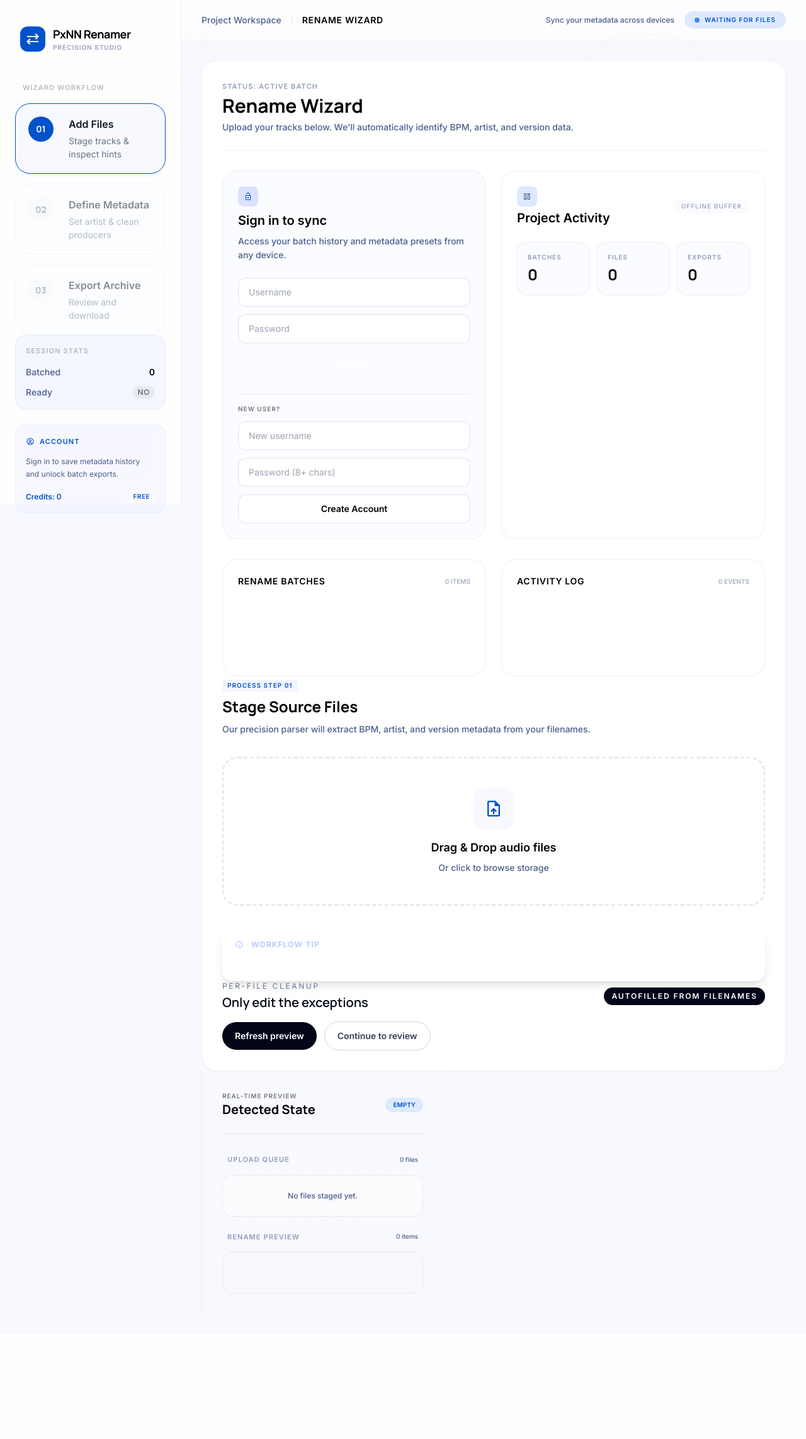
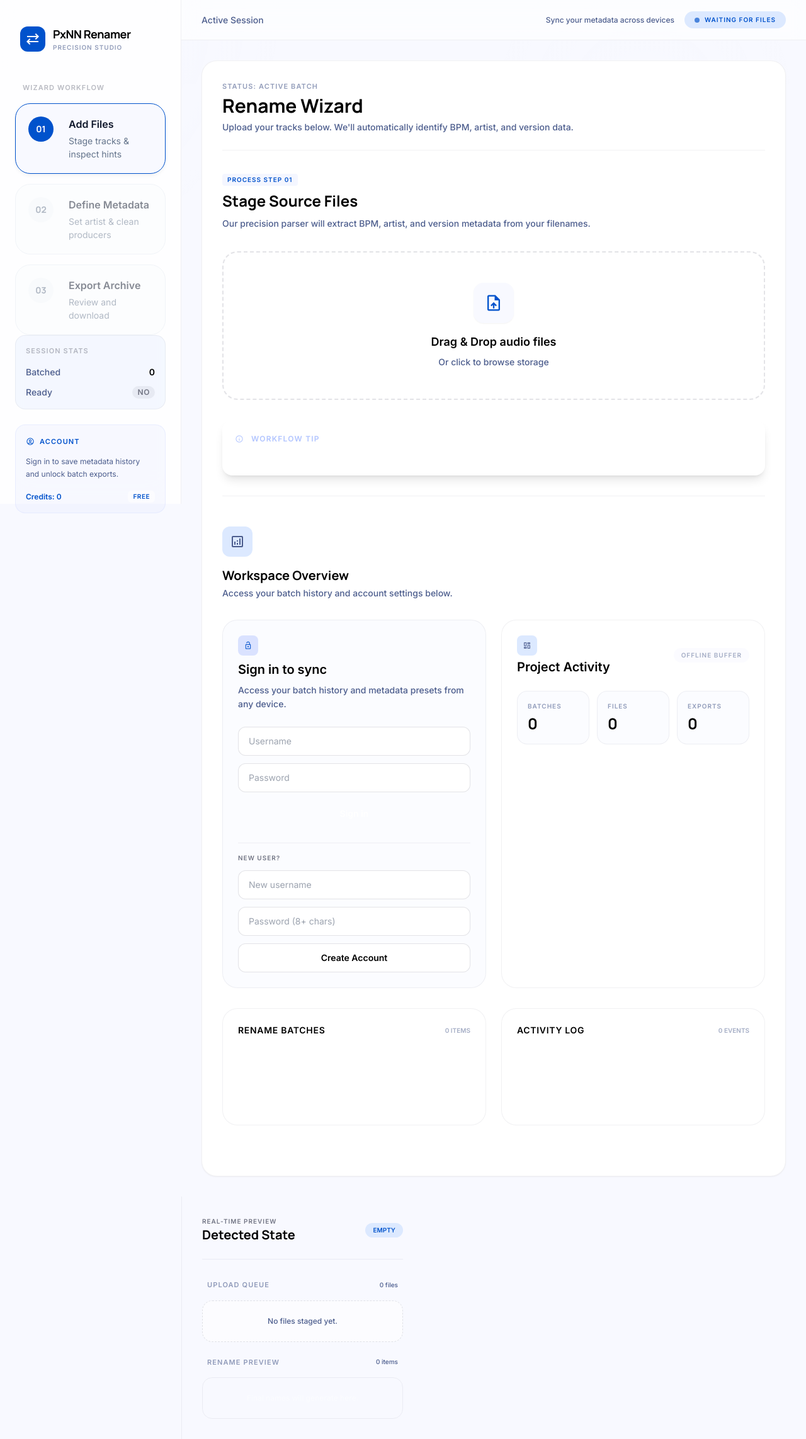
Before and after one commit to sjpenn/pxnn_renamer, a FastAPI app: page / in a window 1280 px wide. Shown: the whole page at 63% size. Before the commit the page ends 2086 px from the top, so only its background shows below. Run offline with FastAPI, Linux system fonts and the light colour scheme; some libraries are stand-ins or nearby versions.

Commit message:
feat: implement file staging and metadata definition wizard with updated PBKDF2 security and debug registration utility

```diff
--- /dev/null
+++ b/backend/__init__.py
@@ -0,0 +1 @@
+# Marks this directory as a Python package
--- /dev/null
+++ b/backend/app/__init__.py
@@ -0,0 +1 @@
+# Marks this directory as a Python package
--- a/backend/app/core/security.py
+++ b/backend/app/core/security.py
@@ -10,7 +10,7 @@ from ..database.models import User
 from ..database.session import get_db
 from .config import settings
 
-pwd_context = CryptContext(schemes=["bcrypt"], deprecated="auto")
+pwd_context = CryptContext(schemes=["pbkdf2_sha256"], deprecated="auto")
 
 
 def hash_password(password: str) -> str:
--- a/frontend/templates/index.html
+++ b/frontend/templates/index.html
@@ -125,9 +125,7 @@
             <!-- Header Bar -->
             <header class="sticky top-0 z-30 flex h-16 w-full items-center justify-between border-b border-outline/10 bg-white/60 px-8 backdrop-blur-md">
                 <div class="flex items-center gap-4">
-                    <p class="text-sm font-medium text-secondary">Project Workspace</p>
-                    <span class="h-4 w-[1px] bg-outline/20"></span>
-                    <h2 class="text-sm font-bold text-deep-slate uppercase tracking-wider">Rename Wizard</h2>
+                    <p class="text-sm font-medium text-secondary">Active Session</p>
                 </div>
                 <div class="flex items-center gap-4">
                     <div id="header-auth-pill" class="text-xs font-medium text-secondary">
@@ -153,118 +151,8 @@
                             </p>
                         </div>
                     </div>
-
                     <div class="mt-8 space-y-8">
                         <div id="billing-banner" class="hidden rounded-2xl border border-emerald-200 bg-emerald-50 px-5 py-4 text-sm text-emerald-900"></div>
-
-                        <div class="grid gap-6 lg:grid-cols-2">
-                            <!-- Auth Panel -->
-                            <div class="rounded-3xl border border-outline/10 bg-surface-bright/50 p-6">
-                                <div id="signed-out-shell" class="space-y-6">
-                                    <div class="space-y-2">
-                                        <div class="flex h-8 w-8 items-center justify-center rounded-lg bg-primary-fixed text-primary-container">
-                                            <span class="material-symbols-outlined text-sm">lock_open</span>
-                                        </div>
-                                        <h3 class="text-xl font-bold text-deep-slate">Sign in to sync</h3>
-                                        <p class="text-sm text-secondary font-medium leading-relaxed">
-                                            Access your batch history and metadata presets from any device.
-                                        </p>
-                                    </div>
-
-                                    <div id="auth-feedback" class="hidden rounded-xl border border-red-100 bg-red-50 px-4 py-2 text-xs text-red-600"></div>
-
-                                    <form id="login-form" class="space-y-3">
-                                        <input name="username" type="text" placeholder="Username" class="w-full rounded-xl border border-outline/20 bg-white px-4 py-3 text-sm outline-none transition focus:border-primary-container focus:ring-2 focus:ring-primary-fixed" required>
-                                        <input name="password" type="password" placeholder="Password" class="w-full rounded-xl border border-outline/20 bg-white px-4 py-3 text-sm outline-none transition focus:border-primary-container focus:ring-2 focus:ring-primary-fixed" required>
-                                        <button type="submit" class="w-full rounded-xl bg-deep-slate py-3 text-sm font-bold text-white transition hover:bg-slate-800">
-                                            Sign in
-                                        </button>
-                                    </form>
-
-                                    <form id="register-form" class="space-y-3 pt-4 border-t border-outline/10">
-                                        <p class="text-[10px] font-bold uppercase tracking-widest text-outline">New user?</p>
-                                        <input name="username" type="text" placeholder="New username" class="w-full rounded-xl border border-outline/20 bg-white px-4 py-3 text-sm outline-none transition focus:border-primary-container focus:ring-2 focus:ring-primary-fixed" required>
-                                        <input name="password" type="password" placeholder="Password (8+ chars)" class="w-full rounded-xl border border-outline/20 bg-white px-4 py-3 text-sm outline-none transition focus:border-primary-container focus:ring-2 focus:ring-primary-fixed" required>
-                                        <button type="submit" class="w-full rounded-xl border border-outline/20 bg-white py-3 text-sm font-bold text-deep-slate transition hover:border-deep-slate">
-                                            Create Account
-                                        </button>
-                                    </form>
-                                </div>
-
-                                <div id="signed-in-shell" class="hidden space-y-6">
-                                    <div class="flex items-start justify-between">
-                                        <div class="space-y-2">
-                                            <div class="flex h-8 w-8 items-center justify-center rounded-lg bg-emerald-100 text-emerald-700">
-                                                <span class="material-symbols-outlined text-sm">check_circle</span>
-                                            </div>
-                                            <h3 id="auth-username" class="text-xl font-bold text-deep-slate">Username</h3>
-                                            <p class="text-sm text-secondary font-medium">Session synced to your profile</p>
-                                        </div>
-                                        <button id="logout-button" class="text-xs font-bold text-red-500 hover:text-red-700">LOGOUT</button>
-                                    </div>
-                                    <div class="grid grid-cols-2 gap-3">
-                                        <div class="rounded-xl bg-primary-container p-4 text-white">
-                                            <p class="text-[10px] font-bold uppercase tracking-widest opacity-70">Power Credits</p>
-                                            <p id="auth-credit-balance" class="mt-1 text-2xl font-display font-bold">0</p>
-                                        </div>
-                                        <div class="rounded-xl bg-white border border-outline/10 p-4">
-                                            <p class="text-[10px] font-bold uppercase tracking-widest text-outline">Plan Status</p>
-                                            <p id="auth-plan-status" class="mt-1 text-xl font-bold text-deep-slate">Free</p>
-                                        </div>
-                                    </div>
-                                </div>
-                            </div>
-
-                            <!-- Dashboard Panel -->
-                            <div class="rounded-3xl border border-outline/10 bg-white p-6">
-                                <div class="flex items-center justify-between mb-6">
-                                    <div class="space-y-1">
-                                        <div class="flex h-8 w-8 items-center justify-center rounded-lg bg-surface-container-high text-secondary">
-                                            <span class="material-symbols-outlined text-sm">dashboard</span>
-                                        </div>
-                                        <h3 class="text-xl font-bold text-deep-slate">Project Activity</h3>
-                                    </div>
-                                    <div id="dashboard-user-badge" class="text-[10px] font-bold uppercase tracking-widest text-secondary opacity-50 bg-surface-bright px-3 py-1 rounded-full">
-                                        Offline Buffer
-                                    </div>
-                                </div>
-
-                                <div class="grid grid-cols-3 gap-3">
-                                    <div class="rounded-2xl border border-outline/10 bg-surface-bright/50 p-4">
-                                        <p class="text-[10px] font-bold uppercase tracking-widest text-secondary opacity-60">Batches</p>
-                                        <p id="dashboard-total-batches" class="mt-1 text-2xl font-display font-bold text-deep-slate">0</p>
-                                    </div>
-                                    <div class="rounded-2xl border border-outline/10 bg-surface-bright/50 p-4">
-                                        <p class="text-[10px] font-bold uppercase tracking-widest text-secondary opacity-60">Files</p>
-                                        <p id="dashboard-total-files" class="mt-1 text-2xl font-display font-bold text-deep-slate">0</p>
-                                    </div>
-                                    <div class="rounded-2xl border border-outline/10 bg-surface-bright/50 p-4">
-                                        <p class="text-[10px] font-bold uppercase tracking-widest text-secondary opacity-60">Exports</p>
-                                        <p id="dashboard-total-downloads" class="mt-1 text-2xl font-display font-bold text-deep-slate">0</p>
-                                    </div>
-                                </div>
-                            </div>
-                        </div>
-
-                        <!-- Content Panels -->
-                        <div class="grid gap-6 xl:grid-cols-2">
-                            <div class="rounded-3xl border border-outline/10 bg-white p-6">
-                                <div class="flex items-center justify-between mb-4">
-                                    <h4 class="text-sm font-bold text-deep-slate uppercase tracking-wider">Rename Batches</h4>
-                                    <span id="batch-list-count" class="text-[10px] font-bold text-secondary opacity-50">0 ITEMS</span>
-                                </div>
-                                <div id="batch-list" class="space-y-3 min-h-[100px]"></div>
-                            </div>
-
-                            <div class="rounded-3xl border border-outline/10 bg-white p-6">
-                                <div class="flex items-center justify-between mb-4">
-                                    <h4 class="text-sm font-bold text-deep-slate uppercase tracking-wider">Activity Log</h4>
-                                    <span id="activity-list-count" class="text-[10px] font-bold text-secondary opacity-50">0 EVENTS</span>
-                                </div>
-                                <div id="activity-list" class="space-y-3 min-h-[100px]"></div>
-                            </div>
-                        </div>
-                    </div>
 
                         <!-- Wizard Lockout Overlay -->
                         <div id="wizard-lockout" class="hidden rounded-2xl border border-dashed border-primary-container/30 bg-primary-fixed/20 p-8 text-center">
@@ -392,24 +280,23 @@
                                     </p>
                                 </div>
                             </div>
-                    </section>
 
-                                <div class="space-y-4">
+                            <div class="space-y-4 pt-4 border-t border-outline/10">
                                 <div class="flex items-center justify-between">
                                     <div>
-                                            <p class="text-xs uppercase tracking-[0.22em] text-slate-500">Per-file cleanup</p>
-                                            <h4 class="mt-1 font-display text-xl text-slate-950">Only edit the exceptions</h4>
+                                        <p class="text-xs font-bold uppercase tracking-widest text-secondary opacity-60">Per-file cleanup</p>
+                                        <h4 class="mt-1 font-display text-xl text-deep-slate">Only edit the exceptions</h4>
                                     </div>
-                                        <span class="rounded-full bg-slate-950 px-3 py-1.5 text-xs font-semibold uppercase tracking-[0.16em] text-white">Autofilled from filenames</span>
+                                    <span class="rounded-full bg-deep-slate px-3 py-1.5 text-[10px] font-bold uppercase tracking-widest text-white">Autofilled from filenames</span>
                                 </div>
                                 <div id="metadata-editor-list" class="space-y-4"></div>
                             </div>
 
                             <div class="flex flex-wrap items-center gap-3">
-                                    <button id="refresh-preview" type="button" class="inline-flex items-center rounded-full bg-slate-950 px-5 py-3 text-sm font-semibold text-white transition hover:bg-slate-800">
+                                <button id="refresh-preview" type="button" class="inline-flex items-center rounded-xl bg-deep-slate px-6 py-3 text-sm font-bold text-white transition hover:bg-slate-800">
                                     Refresh preview
                                 </button>
-                                    <button id="go-review" type="button" class="inline-flex items-center rounded-full border border-slate-300 px-5 py-3 text-sm font-semibold text-slate-700 transition hover:border-slate-950 hover:text-slate-950">
+                                <button id="go-review" type="button" class="inline-flex items-center rounded-xl border border-outline/20 bg-white px-6 py-3 text-sm font-bold text-deep-slate transition hover:border-deep-slate">
                                     Continue to review
                                 </button>
                             </div>
@@ -468,6 +355,124 @@
                                 </div>
                             </div>
                         </section>
+
+                        <div class="pt-12 border-t border-outline/10 hidden md:block">
+                            <div class="flex h-12 w-12 items-center justify-center rounded-xl bg-surface-container-high text-secondary mb-4">
+                                <span class="material-symbols-outlined">analytics</span>
+                            </div>
+                            <h3 class="text-xl font-display font-bold text-deep-slate">Workspace Overview</h3>
+                            <p class="mt-1 text-sm text-secondary font-medium">Access your batch history and account settings below.</p>
+                        </div>
+
+                        <div class="grid gap-6 lg:grid-cols-2">
+                            <!-- Auth Panel -->
+                            <div class="rounded-3xl border border-outline/10 bg-surface-bright/50 p-6">
+                                <div id="signed-out-shell" class="space-y-6">
+                                    <div class="space-y-2">
+                                        <div class="flex h-8 w-8 items-center justify-center rounded-lg bg-primary-fixed text-primary-container">
+                                            <span class="material-symbols-outlined text-sm">lock_open</span>
+                                        </div>
+                                        <h3 class="text-xl font-bold text-deep-slate">Sign in to sync</h3>
+                                        <p class="text-sm text-secondary font-medium leading-relaxed">
+                                            Access your batch history and metadata presets from any device.
+                                        </p>
+                                    </div>
+
+                                    <div id="auth-feedback" class="hidden rounded-xl border border-red-100 bg-red-50 px-4 py-2 text-xs text-red-600"></div>
+
+                                    <form id="login-form" class="space-y-3">
+                                        <input name="username" type="text" placeholder="Username" class="w-full rounded-xl border border-outline/20 bg-white px-4 py-3 text-sm outline-none transition focus:border-primary-container focus:ring-2 focus:ring-primary-fixed" required>
+                                        <input name="password" type="password" placeholder="Password" class="w-full rounded-xl border border-outline/20 bg-white px-4 py-3 text-sm outline-none transition focus:border-primary-container focus:ring-2 focus:ring-primary-fixed" required>
+                                        <button type="submit" class="w-full rounded-xl bg-deep-slate py-3 text-sm font-bold text-white transition hover:bg-slate-800">
+                                            Sign in
+                                        </button>
+                                    </form>
+
+                                    <form id="register-form" class="space-y-3 pt-4 border-t border-outline/10">
+                                        <p class="text-[10px] font-bold uppercase tracking-widest text-outline">New user?</p>
+                                        <input name="username" type="text" placeholder="New username" class="w-full rounded-xl border border-outline/20 bg-white px-4 py-3 text-sm outline-none transition focus:border-primary-container focus:ring-2 focus:ring-primary-fixed" required>
+                                        <input name="password" type="password" placeholder="Password (8+ chars)" class="w-full rounded-xl border border-outline/20 bg-white px-4 py-3 text-sm outline-none transition focus:border-primary-container focus:ring-2 focus:ring-primary-fixed" required>
+                                        <button type="submit" class="w-full rounded-xl border border-outline/20 bg-white py-3 text-sm font-bold text-deep-slate transition hover:border-deep-slate">
+                                            Create Account
+                                        </button>
+                                    </form>
+                                </div>
+
+                                <div id="signed-in-shell" class="hidden space-y-6">
+                                    <div class="flex items-start justify-between">
+                                        <div class="space-y-2">
+                                            <div class="flex h-8 w-8 items-center justify-center rounded-lg bg-emerald-100 text-emerald-700">
+                                                <span class="material-symbols-outlined text-sm">check_circle</span>
+                                            </div>
+                                            <h3 id="auth-username" class="text-xl font-bold text-deep-slate">Username</h3>
+                                            <p class="text-sm text-secondary font-medium">Session synced to your profile</p>
+                                        </div>
+                                        <button id="logout-button" class="text-xs font-bold text-red-500 hover:text-red-700">LOGOUT</button>
+                                    </div>
+                                    <div class="grid grid-cols-2 gap-3">
+                                        <div class="rounded-xl bg-primary-container p-4 text-white">
+                                            <p class="text-[10px] font-bold uppercase tracking-widest opacity-70">Power Credits</p>
+                                            <p id="auth-credit-balance" class="mt-1 text-2xl font-display font-bold">0</p>
+                                        </div>
+                                        <div class="rounded-xl bg-white border border-outline/10 p-4">
+                                            <p class="text-[10px] font-bold uppercase tracking-widest text-outline">Plan Status</p>
+                                            <p id="auth-plan-status" class="mt-1 text-xl font-bold text-deep-slate">Free</p>
+                                        </div>
+                                    </div>
+                                </div>
+                            </div>
+
+                            <!-- Dashboard Panel -->
+                            <div class="rounded-3xl border border-outline/10 bg-white p-6">
+                                <div class="flex items-center justify-between mb-6">
+                                    <div class="space-y-1">
+                                        <div class="flex h-8 w-8 items-center justify-center rounded-lg bg-surface-container-high text-secondary">
+                                            <span class="material-symbols-outlined text-sm">dashboard</span>
+                                        </div>
+                                        <h3 class="text-xl font-bold text-deep-slate">Project Activity</h3>
+                                    </div>
+                                    <div id="dashboard-user-badge" class="text-[10px] font-bold uppercase tracking-widest text-secondary opacity-50 bg-surface-bright px-3 py-1 rounded-full">
+                                        Offline Buffer
+                                    </div>
+                                </div>
+
+                                <div class="grid grid-cols-3 gap-3">
+                                    <div class="rounded-2xl border border-outline/10 bg-surface-bright/50 p-4">
+                                        <p class="text-[10px] font-bold uppercase tracking-widest text-secondary opacity-60">Batches</p>
+                                        <p id="dashboard-total-batches" class="mt-1 text-2xl font-display font-bold text-deep-slate">0</p>
+                                    </div>
+                                    <div class="rounded-2xl border border-outline/10 bg-surface-bright/50 p-4">
+                                        <p class="text-[10px] font-bold uppercase tracking-widest text-secondary opacity-60">Files</p>
+                                        <p id="dashboard-total-files" class="mt-1 text-2xl font-display font-bold text-deep-slate">0</p>
+                                    </div>
+                                    <div class="rounded-2xl border border-outline/10 bg-surface-bright/50 p-4">
+                                        <p class="text-[10px] font-bold uppercase tracking-widest text-secondary opacity-60">Exports</p>
+                                        <p id="dashboard-total-downloads" class="mt-1 text-2xl font-display font-bold text-deep-slate">0</p>
+                                    </div>
+                                </div>
+                            </div>
+                        </div>
+
+                        <!-- Content Panels -->
+                        <div class="grid gap-6 xl:grid-cols-2 pb-12">
+                            <div class="rounded-3xl border border-outline/10 bg-white p-6">
+                                <div class="flex items-center justify-between mb-4">
+                                    <h4 class="text-sm font-bold text-deep-slate uppercase tracking-wider">Rename Batches</h4>
+                                    <span id="batch-list-count" class="text-[10px] font-bold text-secondary opacity-50">0 ITEMS</span>
+                                </div>
+                                <div id="batch-list" class="space-y-3 min-h-[100px]"></div>
+                            </div>
+
+                            <div class="rounded-3xl border border-outline/10 bg-white p-6">
+                                <div class="flex items-center justify-between mb-4">
+                                    <h4 class="text-sm font-bold text-deep-slate uppercase tracking-wider">Activity Log</h4>
+                                    <span id="activity-list-count" class="text-[10px] font-bold text-secondary opacity-50">0 EVENTS</span>
+                                </div>
+                                <div id="activity-list" class="space-y-3 min-h-[100px]"></div>
+                            </div>
+                    </div>
+                </div>
+            </div>
         </div>
     </div>
 
```
Also changed, not shown: debug_registration.py (added, +45 -0 lines), 1 other file. Lines whose indentation alone changed are shown as unchanged.
